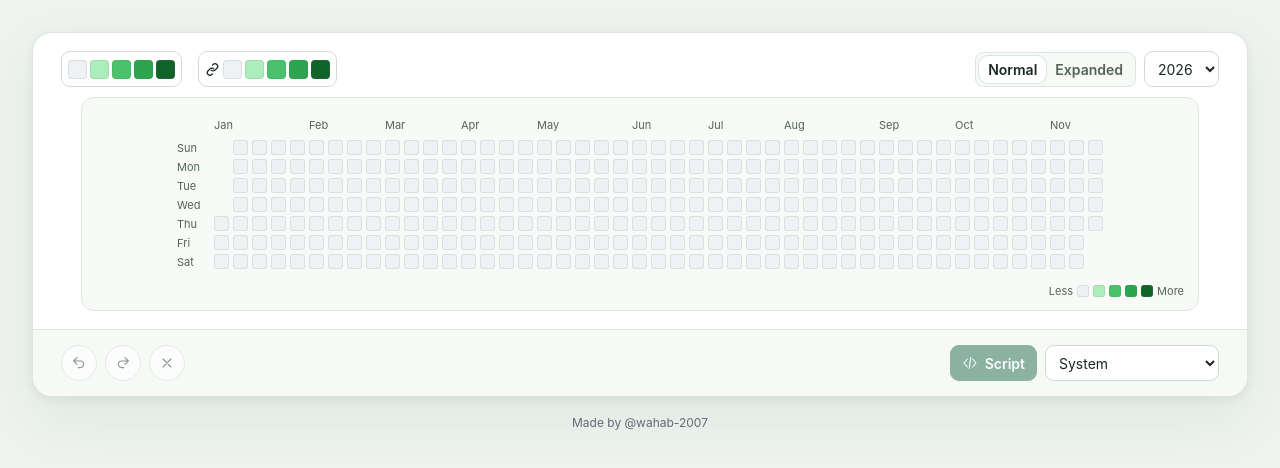
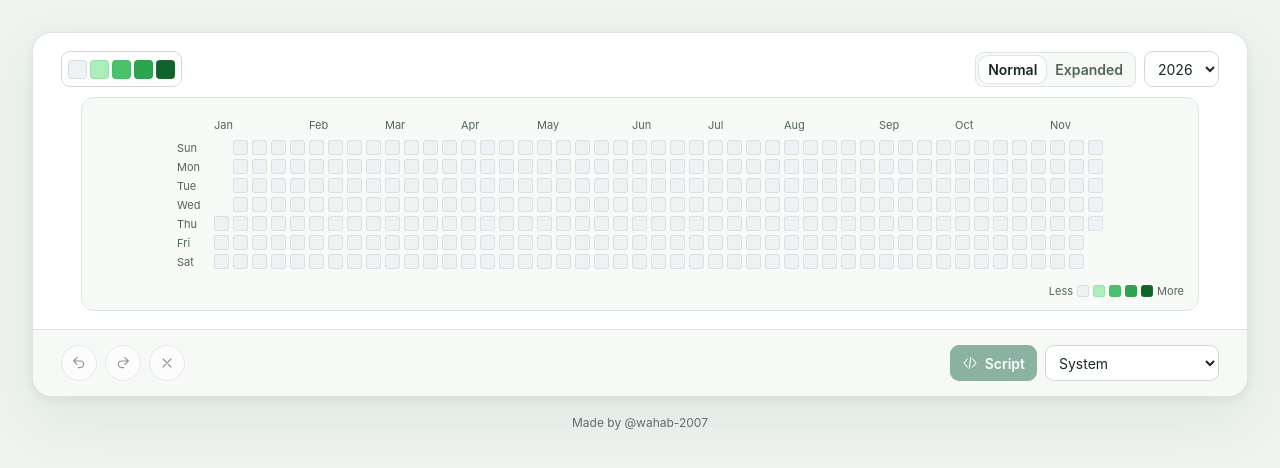
Before and after one commit to wahab-2007/brush-io, a React (Vite) app: page / in a window 1280 px wide. Shown: the top 468 px of the page. Built offline with nearby package versions, Linux system fonts and the light colour scheme.

Commit message:
Use one saved color palette for the entire chart

```diff
--- a/src/App.tsx
+++ b/src/App.tsx
@@ -40,14 +40,12 @@ export default function App() {
   const [initial] = useState(recover)
   const [year, setYear] = useState(initial?.year ?? currentYear)
   const [history, setHistory] = useState(() => newHistory(initial?.changes))
-  const [{ mode, theme, oddTheme }, setAppearance] = useAppearancePreferences()
+  const [{ mode, theme }, setAppearance] = useAppearancePreferences()
   const [systemDark, setSystemDark] = useState(() => matchMedia(systemQuery).matches)
   const [expanded, setExpanded] = useState(false)
   const [notice, setNotice] = useState('')
   const scheme = schemeFor(mode, systemDark)
   const palette = useMemo(() => colorsFor(theme, scheme), [theme, scheme])
-  const oddPalette = useMemo(() => oddTheme === 'same' || oddTheme === theme ? undefined : colorsFor(oddTheme, scheme),
-    [oddTheme, theme, scheme])
   const currentDates = useMemo(() => yearDates(year), [year])
   const { counts, levels, total } = useMemo(() => summarize(currentDates, history.current), [currentDates, history.current])
   const years = Array.from({ length: currentYear - FIRST_YEAR + 1 }, (_, index) => currentYear - index)
@@ -98,8 +96,7 @@ export default function App() {
         <div className="graph-section">
           <div className="view-bar">
             <div className="palette-controls">
-              <PaletteSelect label="Palette" value={theme} scheme={scheme} colors={palette} onChange={(theme) => setAppearance((current) => ({ ...current, theme }))}/>
-              <PaletteSelect label="Odd months" value={oddTheme} scheme={scheme} colors={oddPalette ?? palette} sharedColors={palette} onChange={(oddTheme) => setAppearance((current) => ({ ...current, oddTheme }))}/>
+              <PaletteSelect value={theme} scheme={scheme} colors={palette} onChange={(theme) => setAppearance((current) => ({ ...current, theme }))}/>
             </div>
             <div className="view-actions">
               <div className="segmented" role="group" aria-label="Calendar size">
@@ -113,7 +110,7 @@ export default function App() {
           </div>
 
           <div className="graph-board">
-            <Graph dates={currentDates} counts={counts} levels={levels} palette={palette} oddPalette={oddPalette} expanded={expanded}
+            <Graph dates={currentDates} counts={counts} levels={levels} palette={palette} expanded={expanded}
               onPaint={paintCell}/>
           </div>
         </div>
--- a/src/components/Graph.tsx
+++ b/src/components/Graph.tsx
@@ -13,13 +13,12 @@ interface GraphProps {
   counts: number[]
   levels: number[]
   palette: string[]
-  oddPalette?: string[]
   expanded: boolean
   onPaint: (date: string, delta: PaintDelta, stroke: symbol) => void
 }
 
 export const Graph = memo(function Graph({
-  dates, counts, levels, palette, oddPalette, expanded, onPaint,
+  dates, counts, levels, palette, expanded, onPaint,
 }: GraphProps) {
   const { cells, months, columns } = useMemo(() => layout(dates), [dates])
   const [hovered, setHovered] = useState<string>()
@@ -33,15 +32,10 @@ export const Graph = memo(function Graph({
     '--digits': digits,
   } as CSSProperties
 
-  function cellColor(date: string, index: number) {
-    const colors = oddPalette && Number(date.slice(5, 7)) % 2 === 1 ? oddPalette : palette
-    return colors[levels[index] ?? 0]
-  }
-
   const activeDate = hovered ?? focused
   const activeIndex = activeDate ? dates.indexOf(activeDate) : -1
   const activeCount = counts[activeIndex] ?? 0
-  const activeColor = activeDate ? cellColor(activeDate, activeIndex) : palette[0]
+  const activeColor = palette[levels[activeIndex] ?? 0]
 
   const cellsByDate = useMemo(() => new Map(dates.map((date, index) => [date, index])), [dates])
 
@@ -74,7 +68,7 @@ export const Graph = memo(function Graph({
             style={{ gridColumn: 1, gridRow: index + 2 }}>{label}</span>)}
           {cells.map(({ date, column, row }, index) => {
             const count = counts[index] ?? 0
-            const color = cellColor(date, index)
+            const color = palette[levels[index] ?? 0]
             const style = {
               gridColumn: column + 2, gridRow: row + 2, '--cell-color': color, color: onColor(color),
             } as CSSProperties
@@ -119,19 +113,12 @@ export const Graph = memo(function Graph({
             <span>{activeCount === 1 ? 'commit' : 'commits'}</span>
           </>}
         </div>
-        <div className="graph-legends">
-          <Legend colors={palette} months={oddPalette ? 'Even months' : undefined}/>
-          {oddPalette && <Legend colors={oddPalette} months="Odd months"/>}
+        <div className="legend" aria-label="Contribution intensity from less to more">
+          <span>Less</span>
+          {palette.map((color) => <span key={color} className="legend-cell" style={{ background: color }} aria-hidden="true"/>)}
+          <span>More</span>
         </div>
       </div>
     </>
   )
 })
-
-function Legend({ colors, months }: { colors: string[]; months?: string }) {
-  return <div className="legend" aria-label={months ? 'Contribution intensity for ' + months.toLowerCase() : 'Contribution intensity from less to more'}>
-    <span>Less</span>
-    {colors.map((color) => <span key={color} className="legend-cell" style={{ background: color }} aria-hidden="true"/>)}
-    <span>More</span>
-  </div>
-}
--- a/src/components/PaletteSelect.tsx
+++ b/src/components/PaletteSelect.tsx
@@ -2,51 +2,43 @@ import { useId, useRef } from 'react'
 import { colorsFor, paletteGroups } from '../lib/themes.ts'
 import type { Scheme, Theme } from '../lib/themes.ts'
 
-interface PaletteSelectProps<T extends Theme | 'same'> {
-  label: string
-  value: T
+interface PaletteSelectProps {
+  value: Theme
   colors: string[]
-  sharedColors?: string[]
   scheme: Scheme
-  onChange: (palette: T) => void
+  onChange: (palette: Theme) => void
 }
 
 const options = Object.assign({}, ...Object.values(paletteGroups)) as Record<Theme, string>
 
-function Cubes({ colors, linked }: { colors: string[]; linked?: boolean }) {
+function Cubes({ colors }: { colors: string[] }) {
   return <span className="palette-cubes" aria-hidden="true">
-    {linked && <svg viewBox="0 0 24 24" width="15" height="15" fill="none" stroke="currentColor" strokeWidth="2" strokeLinecap="round">
-      <path d="M10 13a4 4 0 0 0 6 0l3-3a4 4 0 0 0-6-6l-1 1m2 6a4 4 0 0 0-6 0l-3 3a4 4 0 0 0 6 6l1-1"/>
-    </svg>}
     {colors.map((color) => <span style={{ backgroundColor: color }} key={color}/>)}
   </span>
 }
 
-export function PaletteSelect<T extends Theme | 'same'>({ label, value, colors, sharedColors, scheme, onChange }: PaletteSelectProps<T>) {
+export function PaletteSelect({ value, colors, scheme, onChange }: PaletteSelectProps) {
   const id = useId()
   const trigger = useRef<HTMLButtonElement>(null)
   const picker = useRef<HTMLDivElement>(null)
 
-  function choose(key: Theme | 'same') {
-    onChange(key as T)
+  function choose(key: Theme) {
+    onChange(key)
     picker.current?.hidePopover()
     trigger.current?.focus({ preventScroll: true })
   }
 
-  return <div className="palette-control">
-    <button type="button" className="palette-preview" ref={trigger} aria-label={label}
+  return <>
+    <button type="button" className="palette-preview" ref={trigger} aria-label="Palette"
       aria-haspopup="dialog" popoverTarget={id} data-palette={value}>
-      <Cubes colors={colors} linked={value === 'same'}/>
+      <Cubes colors={colors}/>
     </button>
-    <div id={id} popover="auto" ref={picker} className="palette-picker" role="dialog" aria-label={label + ' choices'}>
-      {sharedColors && <button type="button" aria-label="Same palette" aria-pressed={value === 'same'} onClick={() => choose('same')}>
-        <Cubes colors={sharedColors} linked/>
-      </button>}
+    <div id={id} popover="auto" ref={picker} className="palette-picker" role="dialog" aria-label="Palette choices">
       {(Object.entries(options) as [Theme, string][]).map(([key, name]) =>
         <button type="button" key={key} aria-label={name} aria-pressed={value === key} onClick={() => choose(key)}>
           <Cubes colors={colorsFor(key, scheme)}/>
         </button>,
       )}
     </div>
-  </div>
+  </>
 }
--- a/src/lib/useAppearancePreferences.ts
+++ b/src/lib/useAppearancePreferences.ts
@@ -5,11 +5,10 @@ import type { SiteTheme, Theme } from './themes.ts'
 interface AppearancePreferences {
   mode: SiteTheme
   theme: Theme
-  oddTheme: Theme | 'same'
 }
 
 const key = 'brush-io:appearance:v1'
-const defaults: AppearancePreferences = { mode: 'system', theme: 'green', oddTheme: 'same' }
+const defaults: AppearancePreferences = { mode: 'system', theme: 'green' }
 const paletteNames = new Set(Object.values(paletteGroups).flatMap((group) => Object.keys(group)))
 
 function readAppearance(): AppearancePreferences {
@@ -19,7 +18,6 @@ function readAppearance(): AppearancePreferences {
     return {
       mode: value.mode && Object.hasOwn(siteThemes, value.mode) ? value.mode : defaults.mode,
       theme: value.theme && paletteNames.has(value.theme) ? value.theme : defaults.theme,
-      oddTheme: value.oddTheme && paletteNames.has(value.oddTheme) ? value.oddTheme : defaults.oddTheme,
     }
   } catch {
     return defaults
--- a/src/styles.css
+++ b/src/styles.css
@@ -270,7 +270,7 @@ button.history-button { flex: none; width: 36px; height: 36px; border-radius: 50
 .workspace { background: var(--surface); border: 1px solid var(--border); border-radius: 20px; overflow: clip; box-shadow: var(--shadow); }
 .graph-section { padding: 18px 28px 18px; }
 .view-bar, .action-bar, .script-actions, .history-actions, .palette-control { display: flex; align-items: center; gap: 8px; }
-.palette-controls, .graph-legends { display: flex; flex-wrap: wrap; align-items: center; gap: 8px 16px; }
+.palette-controls { display: flex; flex-wrap: wrap; align-items: center; gap: 8px 16px; }
 .view-bar, .action-bar { justify-content: space-between; }
 .view-bar { flex-wrap: wrap; gap: 10px 16px; margin-bottom: 10px; }
 .view-actions { display: flex; flex-wrap: wrap; align-items: center; gap: 8px; }
@@ -335,8 +335,7 @@ button.cell:hover { outline: 1px solid var(--focus); outline-offset: 1px; }
   line-height: 1;
 }
 .graph-footer { display: flex; flex-wrap: wrap; align-items: center; min-height: 28px; gap: 5px 10px; }
-.graph-legends { margin-inline-start: auto; justify-content: flex-end; padding-block: 3px; }
-.legend { display: flex; white-space: nowrap; gap: 4px; align-items: center; font-size: 11px; color: var(--muted); }
+.legend { display: flex; margin-inline-start: auto; padding-block: 3px; white-space: nowrap; gap: 4px; align-items: center; font-size: 11px; color: var(--muted); }
 .legend-cell { flex: none; width: 12px; height: 12px; border: 1px solid var(--cell-border, #65776b27); border-radius: 3px; }
 .cell-readout { display: flex; align-items: center; gap: 6px; min-height: 23px; color: var(--muted); font-size: 12px; }
 .cell-readout:empty { min-height: 0; }
```
Also changed, not shown: 1 other file (tests, documents, lock files or other folders).
